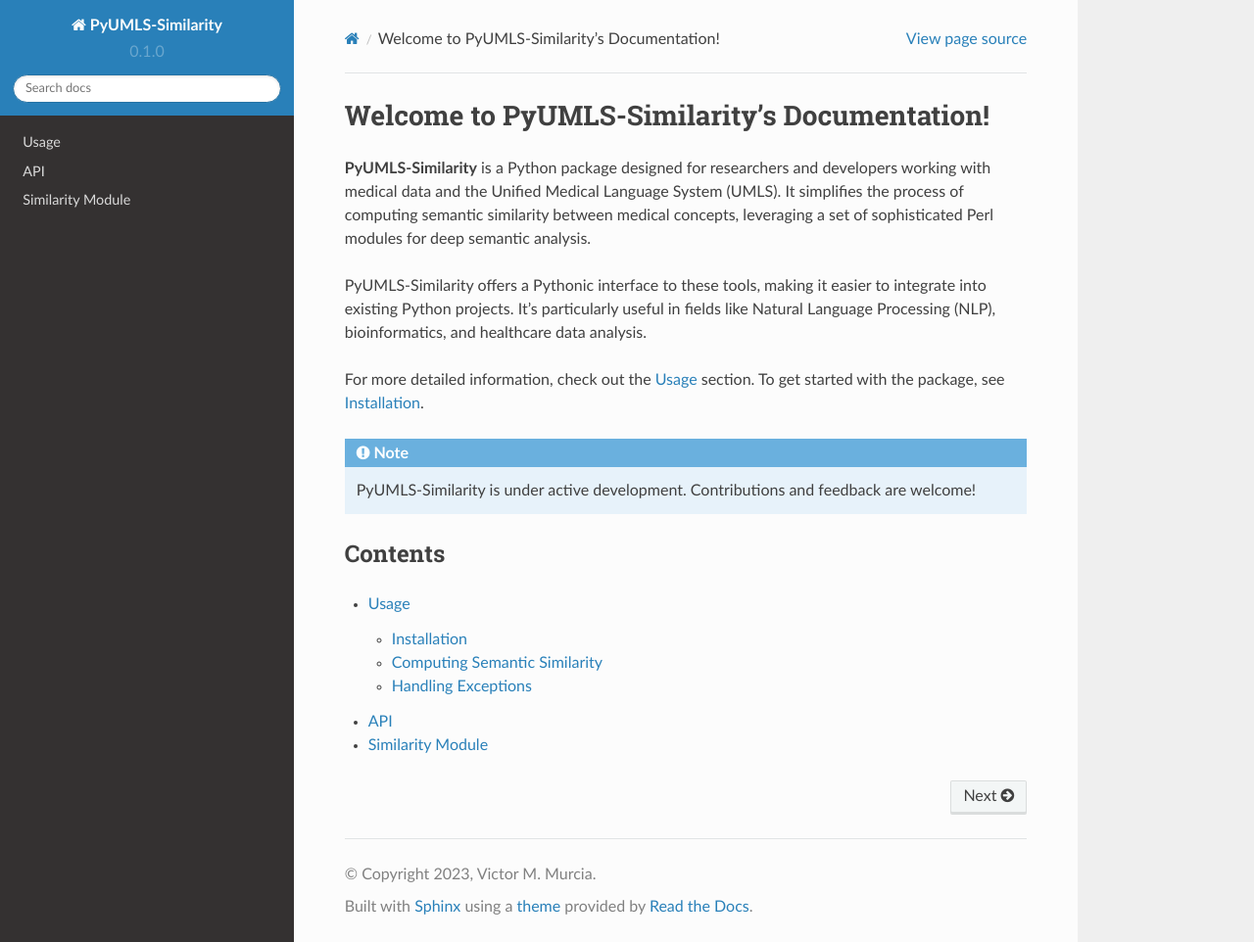
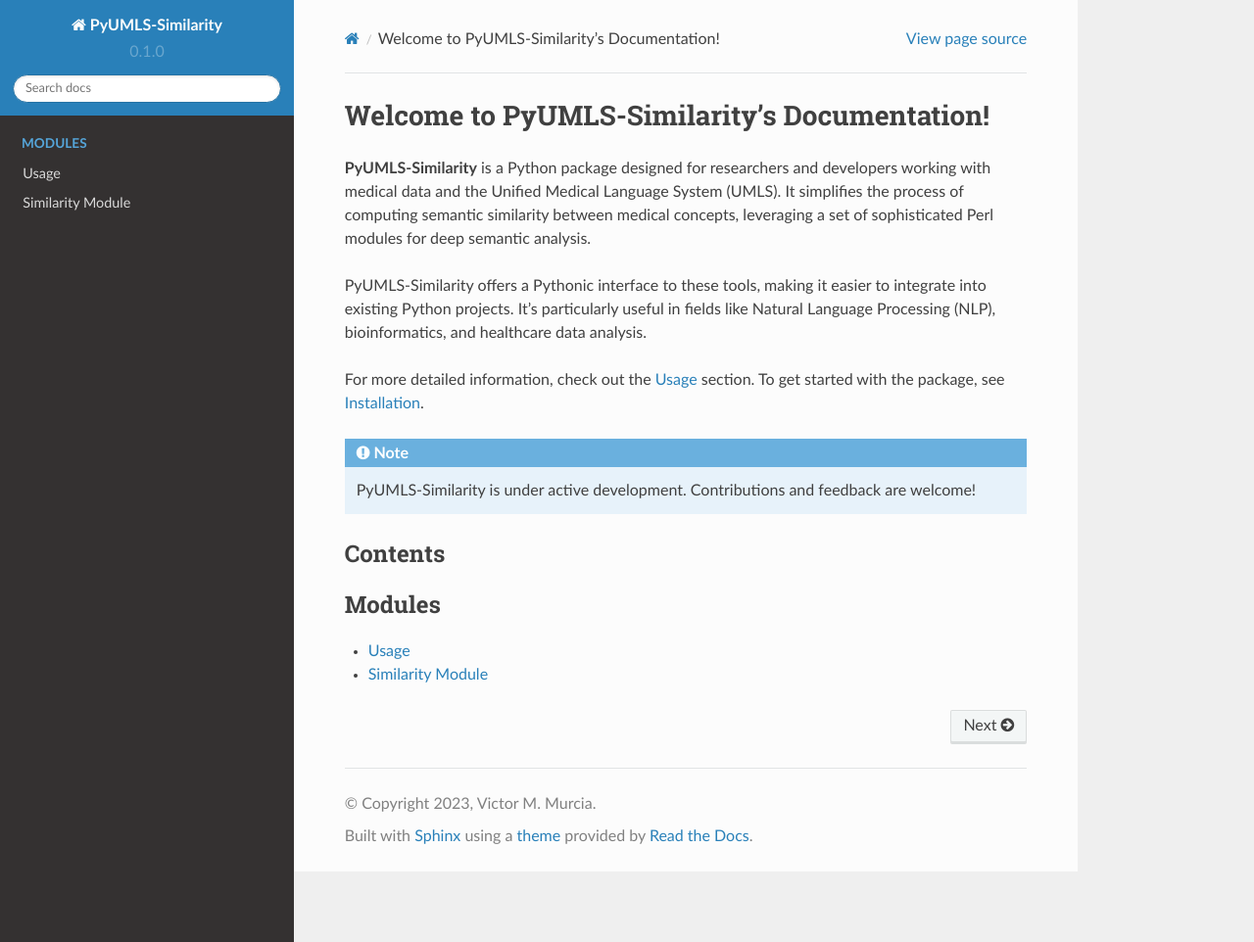
Before and after one commit to victormurcia/PyUMLS_Similarity, a Sphinx documentation site: the page built from docs/source/index.rst, in a window 1280 px wide and 962 px high. Shown: the whole window at 98% size. Built offline with Sphinx 7.4.7 and the Read the Docs theme 2.0.0, drawn with Linux system fonts in a browser that asks for light colours; pages that are not in the unit, such as notebooks, are missing from menus.

Commit message:
Update index.rst

```diff
--- a/docs/source/index.rst
+++ b/docs/source/index.rst
@@ -22,9 +22,10 @@
 
 .. toctree::
    :maxdepth: 2
+   :caption: Modules
+   :titlesonly:
 
    usage
    installation
-   api
    contributing
    similarity
```
